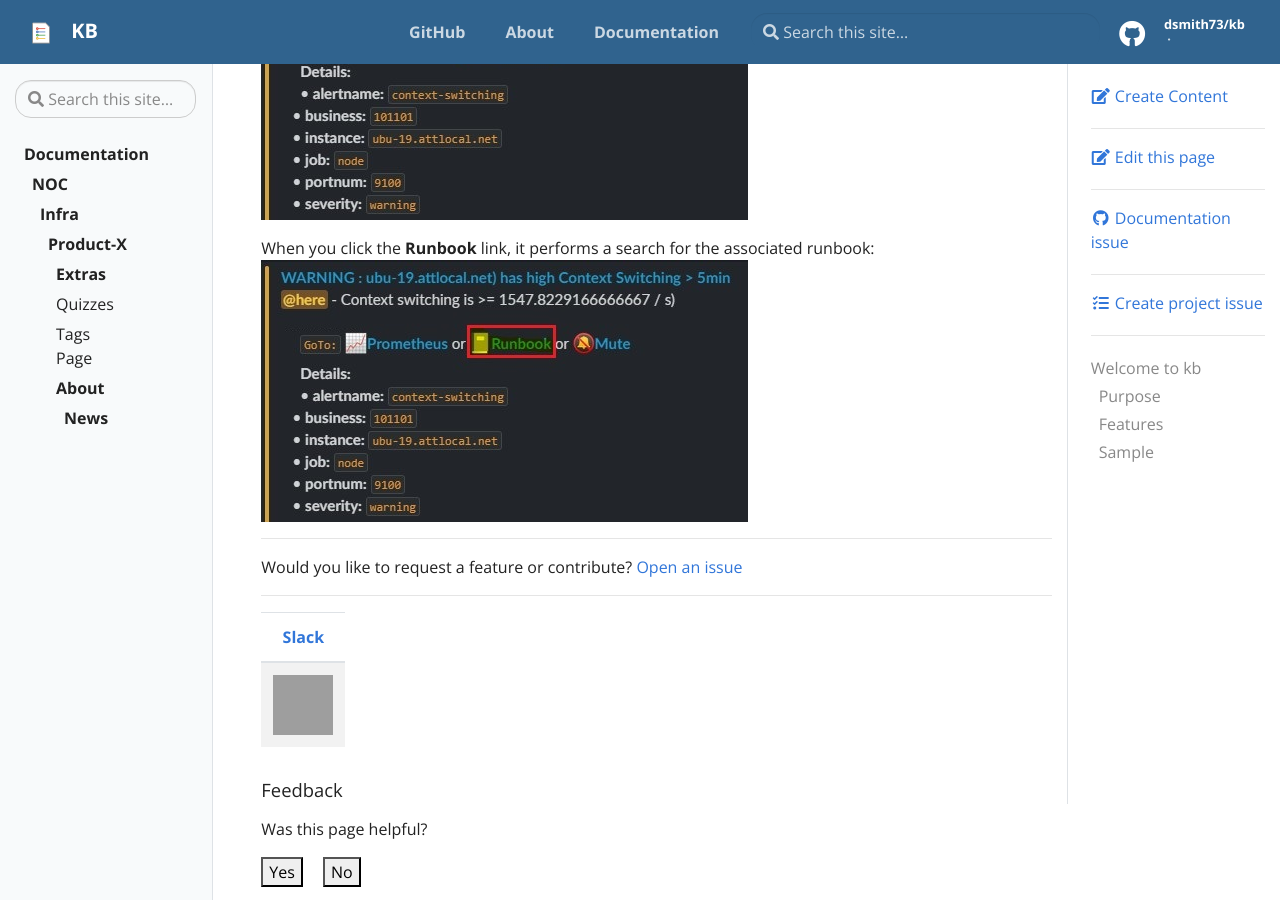
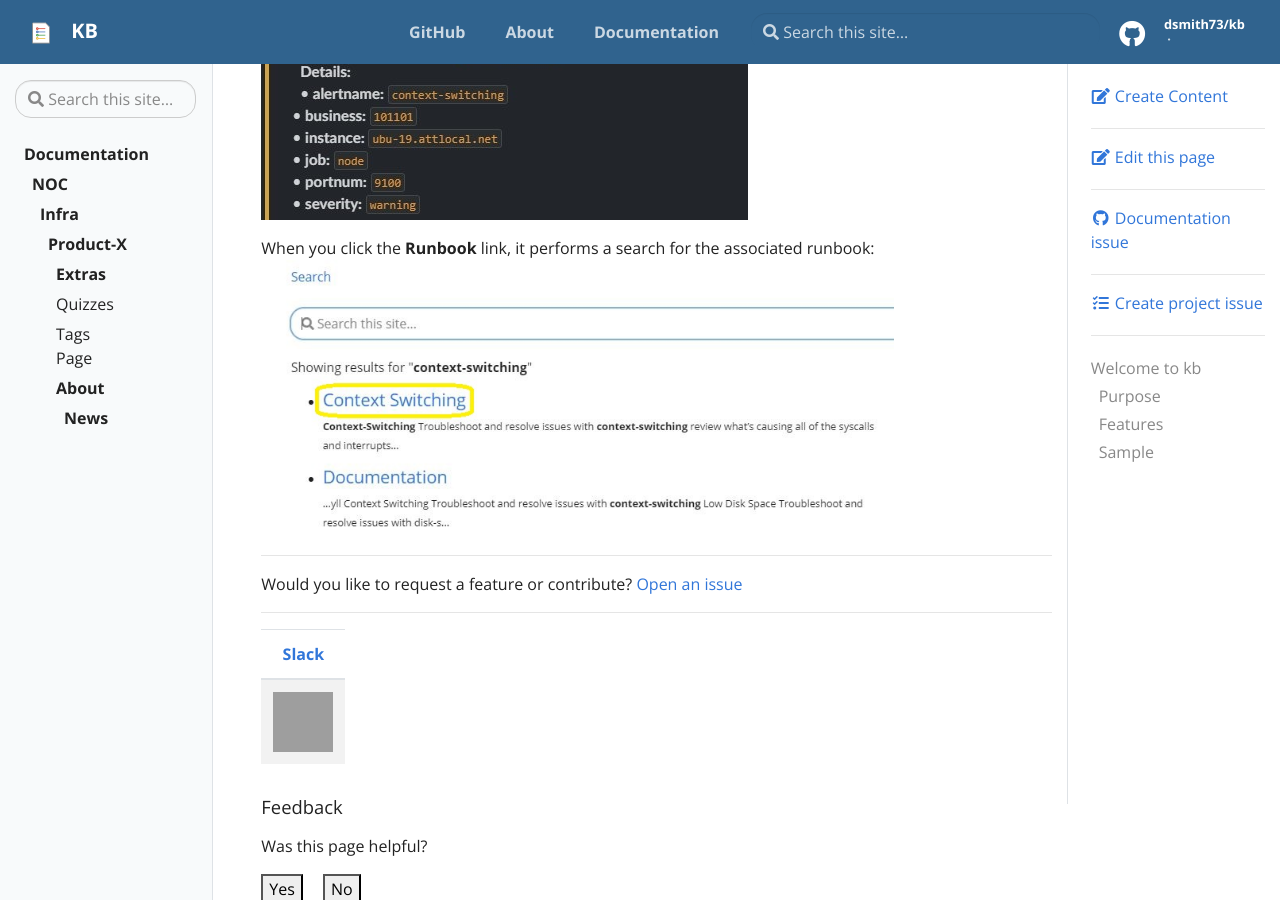
Before and after one commit to 101101/kb, a Jekyll site: the page built from pages/index.md, in a window 1280 px wide and 900 px high, scrolled down 895 px. Built offline with Jekyll 4.4.1, drawn with Linux system fonts in a browser that asks for light colours; grey boxes are pictures that could not be loaded.

Commit message:
Update index.md

```diff
--- a/pages/index.md
+++ b/pages/index.md
@@ -30,7 +30,7 @@ Here's a sample alert that arrived in Slack:
 ![sample-slack-alert.jpg]({{ site.baseurl }}/assets/img/sample-slack-alert.jpg "slack alert")
 
 When you click the **Runbook** link, it performs a search for the associated runbook:
-![sample-search-result.jpg]({{ site.baseurl }}/assets/img/sample-slack-alert.jpg "slack alert")
+![sample-search-result.jpg]({{ site.baseurl }}/assets/img/sample-search-result.jpg "search result")
 
 ---
 
```
